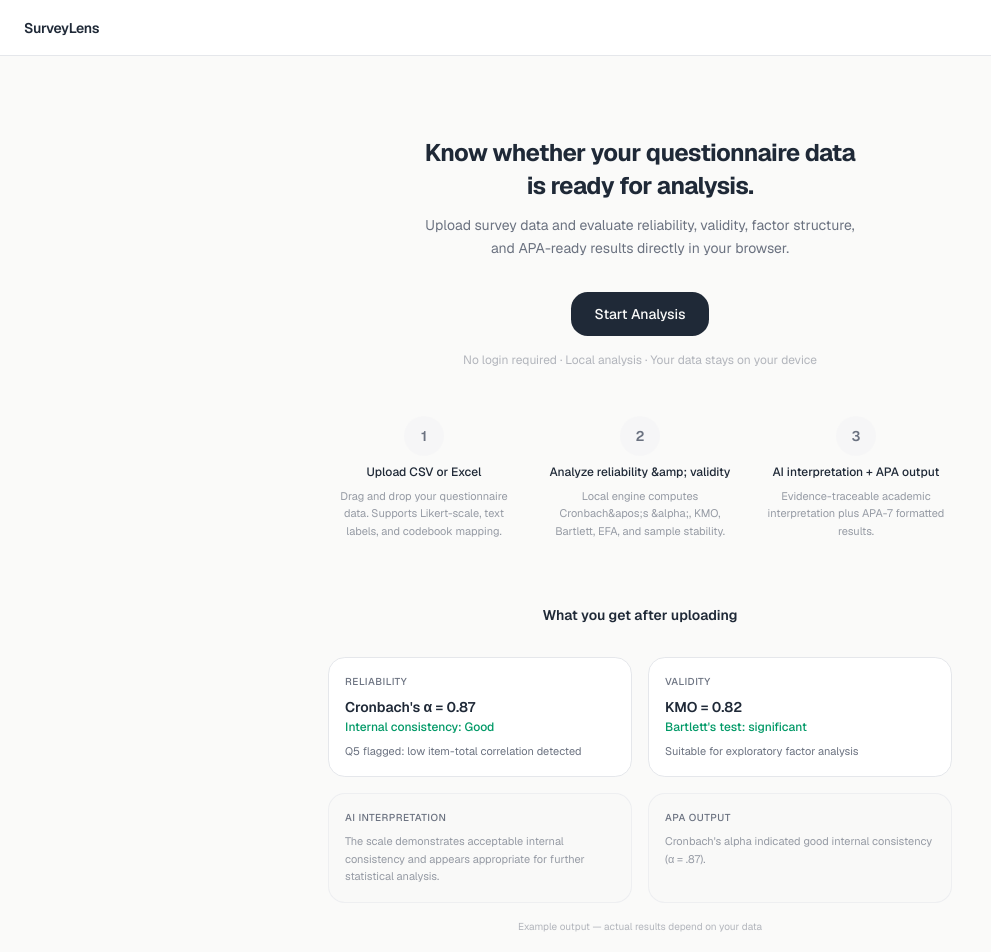
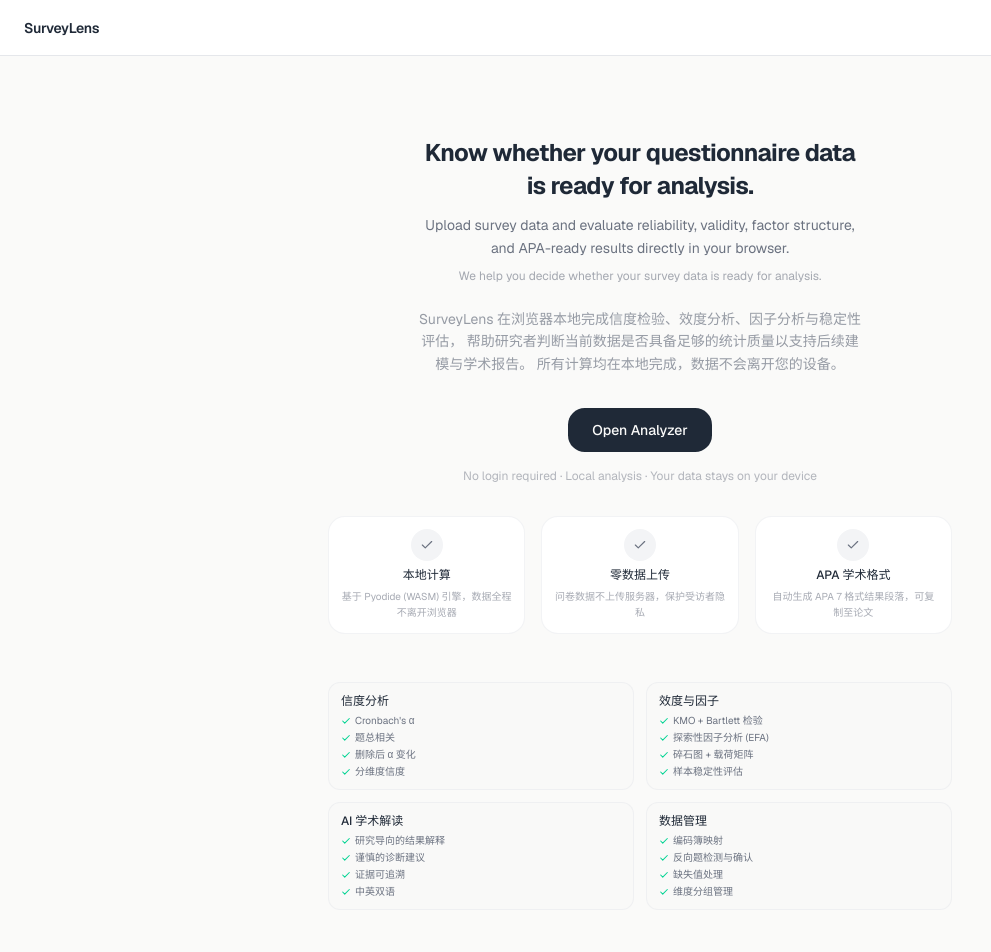
Before and after one commit to Miao0-o/reliability-analysis-system, a Next.js app: page /reliability-analysis-system/ in a window 1280 px wide. Shown: the top 952 px of the page, without its empty margins (0-991 px from the left). Built offline with nearby package versions, Linux system fonts and the light colour scheme.

Commit message:
Landing: merged — Chinese intro + feature cards + example output

```diff
--- a/src/app/page.tsx
+++ b/src/app/page.tsx
@@ -7,54 +7,79 @@ export default function Home() {
         <span className="text-sm font-semibold tracking-tight text-foreground">SurveyLens</span>
       </header>
 
-      {/* HERO */}
-      <section className="flex flex-col items-center text-center px-6 pt-20 pb-12 max-w-2xl mx-auto">
+      <section className="flex flex-col items-center text-center px-6 pt-20 pb-8 max-w-2xl mx-auto">
         <h1 className="text-2xl font-bold tracking-tight text-foreground mb-3 leading-snug">
           Know whether your questionnaire data<br />is ready for analysis.
         </h1>
-        <p className="text-sm text-muted-foreground max-w-md mb-8 leading-relaxed">
+        <p className="text-sm text-muted-foreground max-w-md mb-2 leading-relaxed">
           Upload survey data and evaluate reliability, validity, factor structure,
           and APA-ready results directly in your browser.
         </p>
-        <Link
-          href="/analyze"
-          className="inline-flex items-center gap-2 px-6 py-3 rounded-xl bg-foreground text-background text-sm font-medium hover:opacity-90 transition-opacity"
-        >
-          Start Analysis
+        <p className="text-xs text-muted-foreground/60 mb-6">
+          We help you decide whether your survey data is ready for analysis.
+        </p>
+        <p className="text-sm text-muted-foreground/70 max-w-md mb-8 leading-relaxed">
+          SurveyLens 在浏览器本地完成信度检验、效度分析、因子分析与稳定性评估，
+          帮助研究者判断当前数据是否具备足够的统计质量以支持后续建模与学术报告。
+          所有计算均在本地完成，数据不会离开您的设备。
+        </p>
+        <Link href="/analyze" className="inline-flex items-center gap-2 px-6 py-3 rounded-xl bg-foreground text-background text-sm font-medium hover:opacity-90 transition-opacity">
+          Open Analyzer
         </Link>
         <p className="text-xs text-muted-foreground/50 mt-4">
           No login required &middot; Local analysis &middot; Your data stays on your device
         </p>
       </section>
 
-      {/* HOW IT WORKS */}
-      <section className="px-6 pb-16 max-w-2xl mx-auto w-full">
-        <div className="grid grid-cols-3 gap-6">
+      <section className="px-6 pb-12 max-w-2xl mx-auto w-full">
+        <div className="grid grid-cols-3 gap-4">
           {[
-            { num: "1", title: "Upload CSV or Excel", desc: "Drag and drop your questionnaire data. Supports Likert-scale, text labels, and codebook mapping." },
-            { num: "2", title: "Analyze reliability &amp; validity", desc: "Local engine computes Cronbach&apos;s &alpha;, KMO, Bartlett, EFA, and sample stability." },
-            { num: "3", title: "AI interpretation + APA output", desc: "Evidence-traceable academic interpretation plus APA-7 formatted results." },
-          ].map((s) => (
-            <div key={s.num} className="flex flex-col items-center text-center gap-2">
-              <div className="w-10 h-10 rounded-full bg-secondary/50 flex items-center justify-center">
-                <span className="text-sm font-semibold text-muted-foreground">{s.num}</span>
+            { t: "本地计算", d: "基于 Pyodide (WASM) 引擎，数据全程不离开浏览器" },
+            { t: "零数据上传", d: "问卷数据不上传服务器，保护受访者隐私" },
+            { t: "APA 学术格式", d: "自动生成 APA 7 格式结果段落，可复制至论文" },
+          ].map((f) => (
+            <div key={f.t} className="flex flex-col items-center gap-1.5 p-3 rounded-xl bg-card border border-border/50">
+              <div className="w-8 h-8 rounded-full bg-secondary flex items-center justify-center">
+                <svg width="14" height="14" viewBox="0 0 24 24" fill="none" stroke="currentColor" strokeWidth="2" strokeLinecap="round" strokeLinejoin="round" className="text-muted-foreground"><polyline points="20 6 9 17 4 12" /></svg>
               </div>
-              <p className="text-xs font-medium text-foreground">{s.title}</p>
-              <p className="text-[11px] text-muted-foreground/70 leading-relaxed">{s.desc}</p>
+              <p className="text-xs font-medium text-foreground">{f.t}</p>
+              <p className="text-[10px] text-muted-foreground/60 leading-relaxed text-center">{f.d}</p>
             </div>
           ))}
         </div>
       </section>
 
-      {/* EXAMPLE OUTPUT */}
-      <section className="px-6 pb-20 max-w-2xl mx-auto w-full">
-        <p className="text-sm font-semibold text-foreground text-center mb-8">What you get after uploading</p>
+      <section className="px-6 pb-12 max-w-2xl mx-auto w-full">
+        <div className="grid grid-cols-2 gap-3 text-left">
+          {[
+            { t: "信度分析", i: ["Cronbach's α", "题总相关", "删除后 α 变化", "分维度信度"] },
+            { t: "效度与因子", i: ["KMO + Bartlett 检验", "探索性因子分析 (EFA)", "碎石图 + 载荷矩阵", "样本稳定性评估"] },
+            { t: "AI 学术解读", i: ["研究导向的结果解释", "谨慎的诊断建议", "证据可追溯", "中英双语"] },
+            { t: "数据管理", i: ["编码簿映射", "反向题检测与确认", "缺失值处理", "维度分组管理"] },
+          ].map((c) => (
+            <div key={c.t} className="px-3 py-2.5 rounded-lg bg-secondary/20 border border-border/50">
+              <p className="text-xs font-medium text-foreground mb-1">{c.t}</p>
+              <ul className="text-[10px] text-muted-foreground space-y-0.5">
+                {c.i.map((item) => (
+                  <li key={item} className="flex items-center gap-1">
+                    <svg width="10" height="10" viewBox="0 0 24 24" fill="none" stroke="currentColor" strokeWidth="2.5" strokeLinecap="round" strokeLinejoin="round" className="text-emerald-400 shrink-0"><polyline points="20 6 9 17 4 12" /></svg>
+                    {item}
+                  </li>
+                ))}
+              </ul>
+            </div>
+          ))}
+        </div>
+      </section>
+
+      <section className="px-6 pb-12 max-w-2xl mx-auto w-full">
+        <p className="text-sm font-semibold text-foreground text-center mb-6">What you get after uploading</p>
         <div className="grid grid-cols-2 gap-4">
           <div className="rounded-xl border p-4 bg-card border-border">
             <p className="text-[10px] font-medium text-muted-foreground uppercase tracking-wider mb-2">Reliability</p>
             <p className="text-sm font-semibold text-foreground mb-0.5">Cronbach&apos;s &alpha; = 0.87</p>
             <p className="text-xs font-medium text-emerald-600 mb-2">Internal consistency: Good</p>
-            <p className="text-[11px] text-muted-foreground">Q5 flagged: low item-total correlation detected</p>
+            <p className="text-[11px] text-muted-foreground">Q5 flagged: low item-total correlation</p>
           </div>
           <div className="rounded-xl border p-4 bg-card border-border">
             <p className="text-[10px] font-medium text-muted-foreground uppercase tracking-wider mb-2">Validity</p>
@@ -71,33 +96,28 @@ export default function Home() {
             <p className="text-[11px] text-muted-foreground/70 leading-relaxed">Cronbach&apos;s alpha indicated good internal consistency (&alpha; = .87).</p>
           </div>
         </div>
-        <p className="text-[10px] text-muted-foreground/50 text-center mt-4">Example output &mdash; actual results depend on your data</p>
+        <p className="text-[10px] text-muted-foreground/50 text-center mt-3">Example output &mdash; actual results depend on your data</p>
       </section>
 
-      {/* WHY */}
-      <section className="px-6 pb-20 max-w-2xl mx-auto w-full">
+      <section className="px-6 pb-12 max-w-2xl mx-auto w-full">
         <div className="grid grid-cols-3 gap-4">
           {[
-            { title: "Local-first privacy", desc: "Data stays in your browser. No uploads, no servers, no tracking." },
-            { title: "Research-ready outputs", desc: "APA-style interpretations and diagnostics for your paper." },
-            { title: "Fast issue detection", desc: "Identify weak items and scale problems in minutes, not days." },
+            { t: "Local-first privacy", d: "Data stays in your browser. No uploads, no servers, no tracking." },
+            { t: "Research-ready outputs", d: "APA-style interpretations and diagnostics for your paper." },
+            { t: "Fast issue detection", d: "Identify weak items and scale problems in minutes." },
           ].map((c, i) => (
             <div key={i} className="flex flex-col items-center text-center gap-1.5 p-4 rounded-xl bg-card border border-border/40">
               <div className="w-2 h-2 rounded-full bg-emerald-400" />
-              <p className="text-xs font-medium text-foreground">{c.title}</p>
-              <p className="text-[10px] text-muted-foreground/60 leading-relaxed">{c.desc}</p>
+              <p className="text-xs font-medium text-foreground">{c.t}</p>
+              <p className="text-[10px] text-muted-foreground/60 leading-relaxed">{c.d}</p>
             </div>
           ))}
         </div>
       </section>
 
-      {/* CTA */}
       <section className="flex flex-col items-center text-center px-6 pb-24">
         <p className="text-lg font-bold text-foreground mb-3">Start evaluating your survey data in minutes.</p>
-        <Link
-          href="/analyze"
-          className="inline-flex items-center gap-2 px-6 py-3 rounded-xl bg-foreground text-background text-sm font-medium hover:opacity-90 transition-opacity"
-        >
+        <Link href="/analyze" className="inline-flex items-center gap-2 px-6 py-3 rounded-xl bg-foreground text-background text-sm font-medium hover:opacity-90 transition-opacity">
           Open Analyzer
         </Link>
         <p className="text-xs text-muted-foreground/50 mt-4">Works directly in your browser. No installation required.</p>
```
Also changed, not shown: 33 other files (tests, documents, lock files or other folders).
